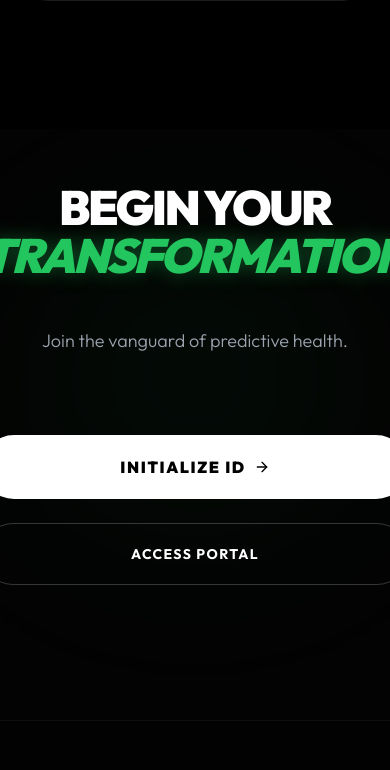
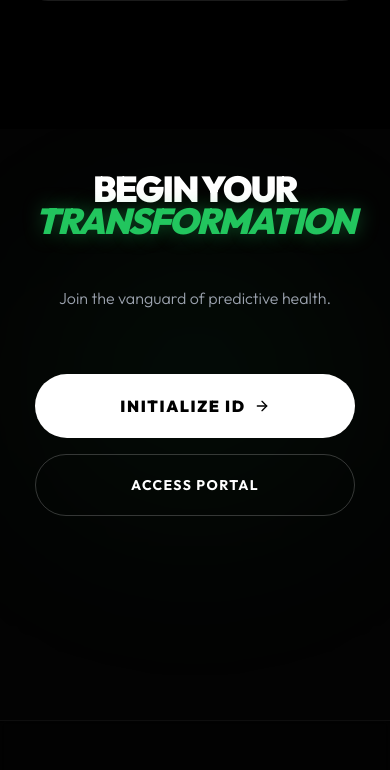
Before and after one commit to Whitedevil2004r27/PP-Health-Tracker, a Flask app: page / in a window 390 px wide. Shown: the part 4847-5617 px from the top of the page. Run offline with Flask 3, Linux system fonts and the light colour scheme; some libraries are stand-ins or nearby versions.

Commit message:
Mobile Fix: Optimized 'Begin Your Transformation' section layout and padding for small screens

```diff
--- a/templates/index.html
+++ b/templates/index.html
@@ -206,18 +206,18 @@
     </section>
 
     <!-- Grand CTA -->
-    <section class="min-h-[70vh] flex flex-col items-center justify-center relative overflow-hidden px-6 pb-20">
+    <section class="min-h-[70vh] flex flex-col items-center justify-center relative overflow-hidden px-6 pb-40 md:pb-24">
         <div class="absolute inset-0 flex items-center justify-center pointer-events-none z-0">
             <div class="w-[80vw] h-[80vw] max-w-[800px] max-h-[800px] bg-gradient-to-b from-green-500/10 to-transparent rounded-full blur-[100px]"></div>
         </div>
 
         <div class="relative z-10 text-center max-w-4xl space-y-12">
-            <h2 class="text-5xl md:text-8xl font-black uppercase tracking-tighter leading-none">
+            <h2 class="text-4xl sm:text-5xl md:text-8xl font-black uppercase tracking-tighter leading-[0.9]">
                 Begin Your <br/> <span class="text-neon italic">Transformation</span>
             </h2>
-            <p class="text-gray-400 text-lg md:text-2xl font-light">Join the vanguard of predictive health.</p>
+            <p class="text-gray-400 text-base md:text-2xl font-light">Join the vanguard of predictive health.</p>
 
-            <div class="flex flex-col sm:flex-row items-center justify-center gap-6 pt-8">
+            <div class="flex flex-col sm:flex-row items-center justify-center gap-4 md:gap-6 pt-4">
                 <a href="{{ url_for('register') }}" class="group relative px-10 py-5 bg-white text-black font-black uppercase tracking-widest rounded-full overflow-hidden w-full sm:w-auto hover:scale-105 transition-transform duration-300">
                     <div class="absolute inset-0 bg-green-400 translate-y-[100%] group-hover:translate-y-0 transition-transform duration-300 ease-out z-0"></div>
                     <span class="relative z-10 flex items-center justify-center gap-2">
```
